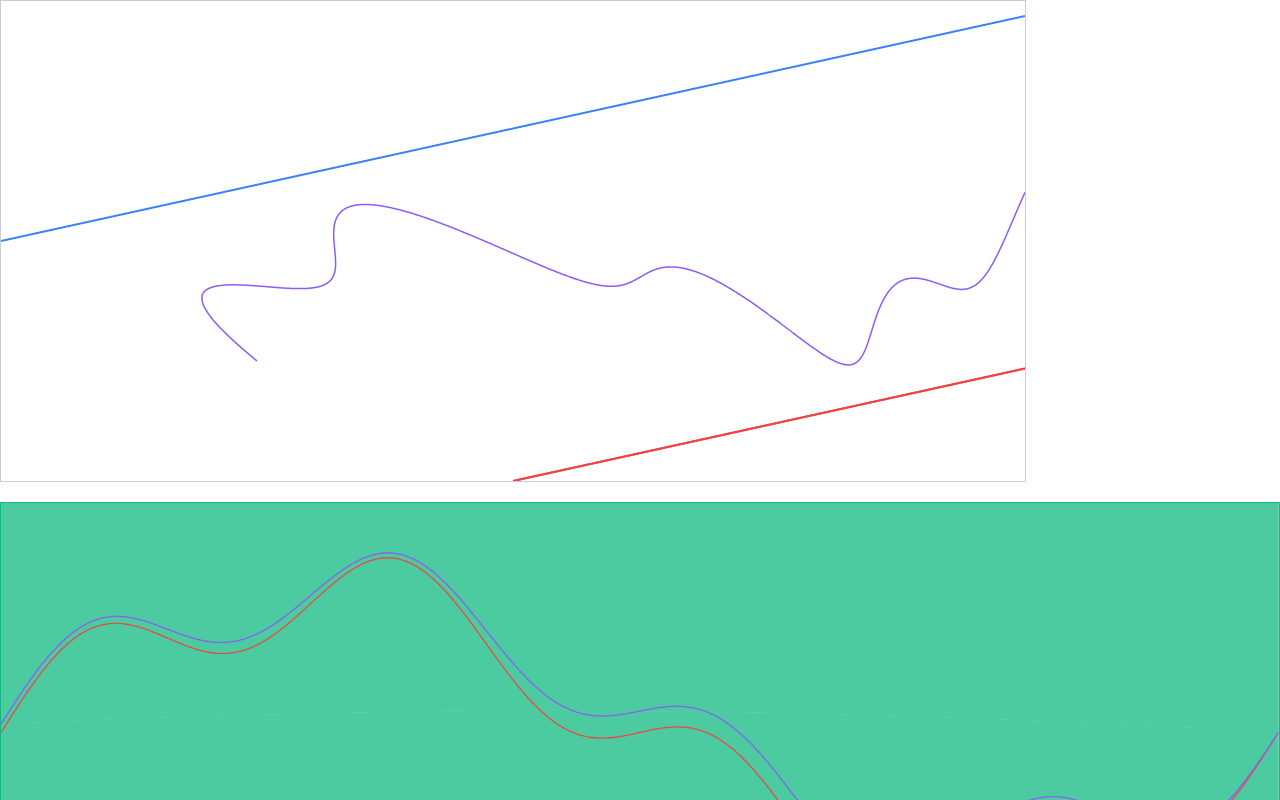
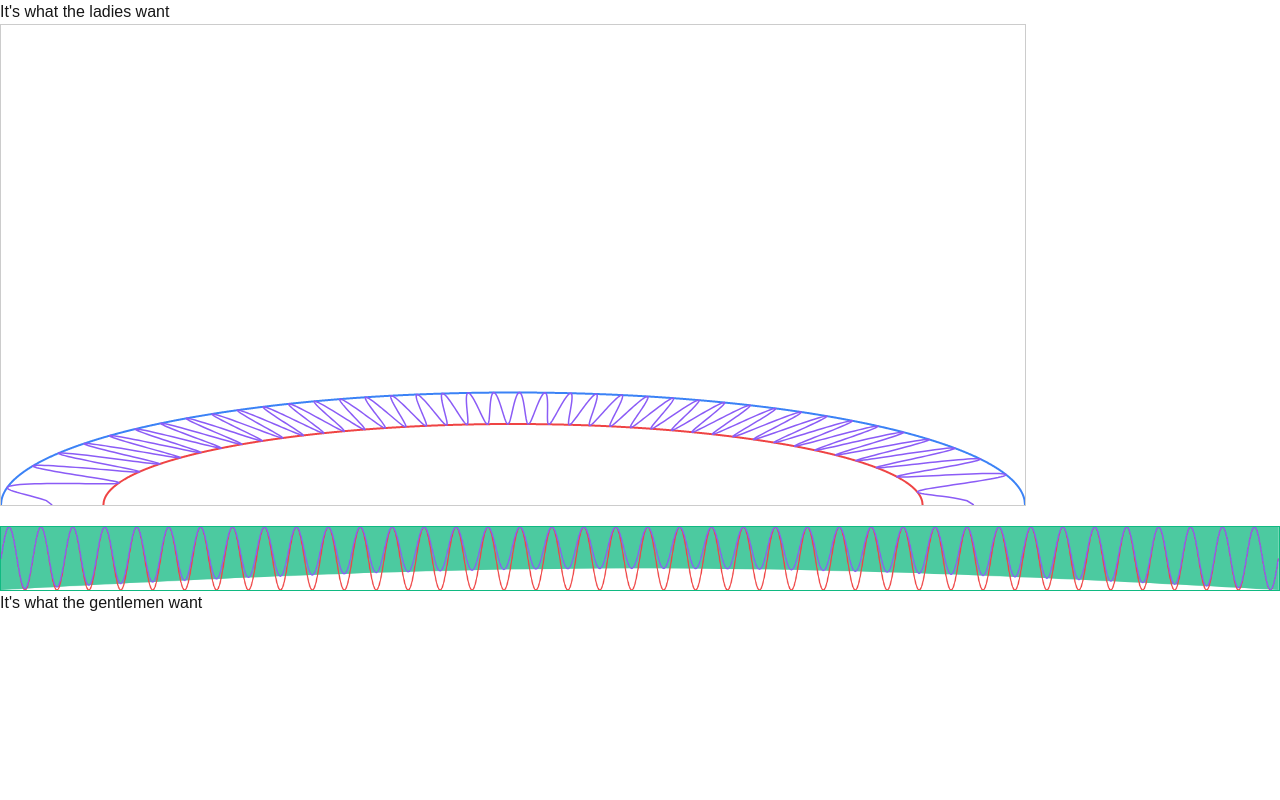
Before and after one commit to gatorpower/gatorpower.com, a Next.js app: page / in a window 1280 px wide. Shown: the top 800 px of the page. Built offline with nearby package versions, Linux system fonts and the light colour scheme.

Commit message:
creating arc

```diff
--- a/src/app/page.tsx
+++ b/src/app/page.tsx
@@ -1,16 +1,20 @@
-'use client'
-import {useEffect, useState} from "react";
-import Image from "next/image";
-import GuillochePattern from "@/components/ui/guillochePattern"
+// ============================================================================
+// Update your page.tsx (or wherever you use GuillochePattern)
+// ============================================================================
 
-export default function Homie() {
+'use client';
+
+import { useState, useEffect } from 'react';
+import GuillochePattern from '@/components/ui/guillochePattern';
+
+export default function Home() {
   const [dimensions, setDimensions] = useState({ width: 800, height: 800 });
 
   useEffect(() => {
     const updateDimensions = () => {
       setDimensions({
-        width: window.innerWidth * 0.8,  // 80% of viewport width
-        height: window.innerHeight * 0.6  // 60% of viewport height
+        width: window.innerWidth * 0.8,
+        height: window.innerHeight * 0.6
       });
     };
 
@@ -21,24 +25,36 @@ export default function Homie() {
       window.removeEventListener('resize', updateDimensions);
     };
   }, []);
+
   return (
     <>
+      <header>It's what the ladies want</header>
       <main>
         <GuillochePattern
           width={dimensions.width}
           height={dimensions.height}
           topBoundary={{
-            fn: (t: number): number => t,
-            xRange: [0, 100],   // Full width
-            yRange: [50, 100]    // Full height
+            fn: (t) => {
+              // Semicircle: peaks at t=0.5 (50%) with height 1.0 (100%)
+              // Formula: y = sqrt(r² - (x - center)²) where r=0.5, center=0.5
+              const x = t - 0.5; // Shift so center is at 0
+              return Math.sqrt(0.25 - x * x); // sqrt(0.5² - x²)
+            },
+            xRange: [0, 100],
+            yRange: [0, 100]
           }}
           bottomBoundary={{
-            fn: (t: number): number => t, // Straight line at 0
-            xRange: [50, 100],  // Only right half
-            yRange: [0, 100]    // Full height
+            fn: (t) => {
+              const x = t - 0.5;
+              return 0.9 * Math.sqrt(0.25 - x * x); // 90% of the top semicircle
+            },
+            xRange: [10, 90],
+            yRange: [0, 100]
           }}
+          pattern={(t) => 0.5 + 0.5 * Math.sin(t * Math.PI * 80)}
         />
       </main>
+      <footer>It's what the gentlemen want</footer>
     </>
   );
 }
--- a/src/components/ui/guillochePattern.tsx
+++ b/src/components/ui/guillochePattern.tsx
@@ -1,5 +1,5 @@
 // ============================================================================
-// components/guillochePattern.tsx
+// Update guillochePattern.tsx - Add pattern prop
 // ============================================================================
 
 'use client'
@@ -14,22 +14,24 @@ import {
   drawDebugCanvas,
   drawDebugPattern,
   drawMappedDebugPattern,
-  drawMappedPattern,
+  drawMappedPattern
 } from "@/lib/drawingUtils";
-import { PatternMapper } from "@/lib/patternMapper";
+import { PatternMapper, type PatternFunction } from "@/lib/patternMapper";
 
 interface GuillochePatternProps {
   width: number;
   height: number;
   topBoundary?: FormulaConfig;
   bottomBoundary?: FormulaConfig;
+  pattern?: PatternFunction;
 }
 
 export default function GuillochePattern({
   width,
   height,
   topBoundary,
-  bottomBoundary
+  bottomBoundary,
+  pattern,
 }: GuillochePatternProps) {
   const canvasRef = useRef<HTMLCanvasElement>(null);
   const debugCanvasRef = useRef<HTMLCanvasElement>(null);
@@ -49,8 +51,11 @@ export default function GuillochePattern({
     yRange: [0, 0],
   };
 
+  const defaultPattern: PatternFunction = (t: number) => 0.5;  // Straight line at 50%
+
   const topFormula = topBoundary ?? defaultTopBoundary;
   const bottomFormula = bottomBoundary ?? defaultBottomBoundary;
+  const innerPattern = pattern ?? defaultPattern;  // Use prop or default
 
   const setupAndDraw = () => {
     if (!canvasRef.current || !debugCanvasRef.current) return;
@@ -97,6 +102,22 @@ export default function GuillochePattern({
       bottomBoundRef.current
     );
 
+    const mappedPoints = patternMapperRef.current.mapPattern((t) => 1 - innerPattern(t));
+
+    const mappedDebugPositions = [];
+    for (let i = 0; i < mappedPoints.x.length; i++) {
+      const topX = topBoundRef.current.points.x[i];
+      const topY = topBoundRef.current.points.y[i];
+      const dx = mappedPoints.x[i] - topX;
+      const dy = mappedPoints.y[i] - topY;
+      const distanceFromTop = Math.sqrt(dx * dx + dy * dy);
+
+      mappedDebugPositions.push({
+        percentage: innerPattern(i / mappedPoints.x.length),
+        distanceFromTop: distanceFromTop
+      });
+    }
+
     const { distances, maxDistance } = calculateDistances(
       topBoundRef.current,
       bottomBoundRef.current
@@ -112,45 +133,18 @@ export default function GuillochePattern({
     ctx.lineWidth = 2;
     cartesianDraw(ctx, bottomBoundRef.current, canvas);
 
-    const testPattern = (t: number) => 0.5 + 0.3 * Math.sin(t * Math.PI * 2) + 0.1 * Math.sin(t * Math.PI * 8);
-    const mappedPoints = patternMapperRef.current.mapPattern((t) => 1 - testPattern(t));
-
-    const mappedDebugPositions = [];
-    for (let i = 0; i < mappedPoints.x.length; i++) {
-      const topX = topBoundRef.current.points.x[i];
-      const topY = topBoundRef.current.points.y[i];
-      const dx = mappedPoints.x[i] - topX;
-      const dy = mappedPoints.y[i] - topY;
-      const distanceFromTop = Math.sqrt(dx * dx + dy * dy);
-
-      mappedDebugPositions.push({
-        percentage: testPattern(i / mappedPoints.x.length),
-        distanceFromTop: distanceFromTop
-      });
-    }
-
-    ctx.strokeStyle = '#ef4444';
-    ctx.lineWidth = 2;
-    cartesianDraw(ctx, bottomBoundRef.current, canvas);
-
-    // Draw mapped pattern on main canvas
-    ctx.strokeStyle = '#8b5cf6'; // Purple
+    ctx.strokeStyle = '#8b5cf6';
     ctx.lineWidth = 1.5;
     drawMappedPattern(ctx, mappedPoints, canvas);
 
-    // Draw both patterns on debug canvas:
     drawDebugCanvas(debugCtx, debugCanvas, distances, maxDistance, topWasLonger);
-
-    // Red: original pattern
-    drawDebugPattern(debugCtx, debugCanvas, testPattern, topBoundRef.current.points.x.length);
-
-    // Purple: where those points land in green area
+    drawDebugPattern(debugCtx, debugCanvas, innerPattern, topBoundRef.current.points.x.length);
     drawMappedDebugPattern(debugCtx, debugCanvas, mappedDebugPositions, maxDistance);
   };
 
   useLayoutEffect(() => {
     setupAndDraw();
-  }, [width, height, topFormula, bottomFormula]);
+  }, [width, height, topFormula, bottomFormula, innerPattern]);
 
   return (
     <>
```
